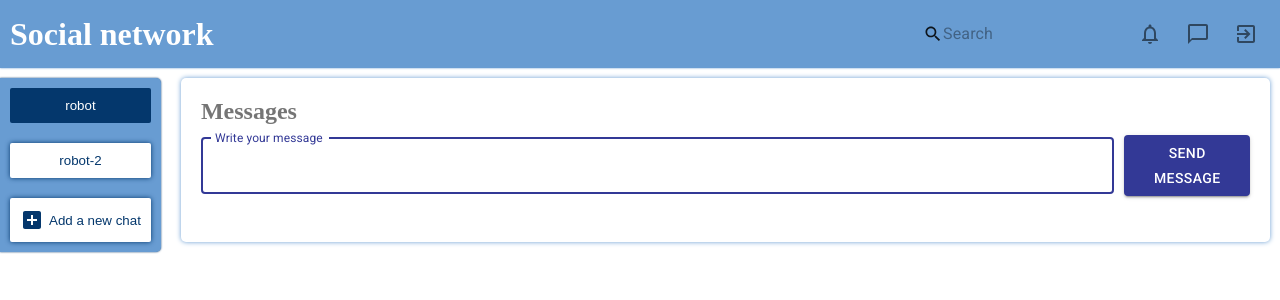
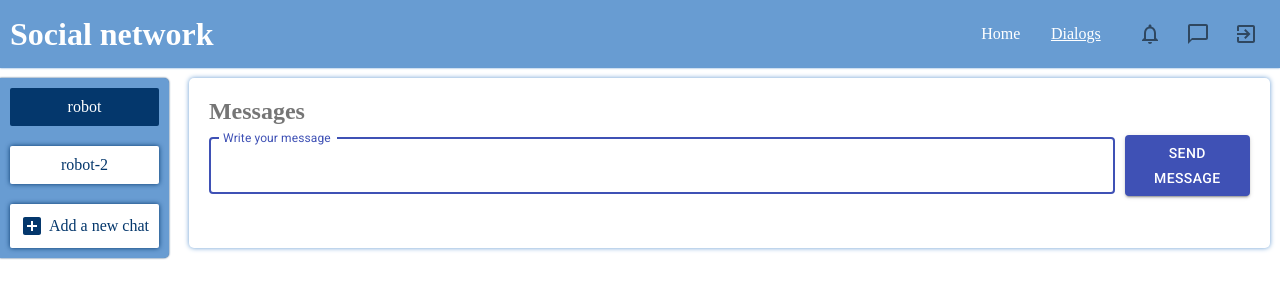
Before and after one commit to vlad-fray/gb_react, a React (Create React App) app: page /messages/1 in a window 1280 px wide. Shown: the top 300 px of the page. Built offline with nearby package versions, Linux system fonts and the light colour scheme.

Commit message:
complex state dialogsList, messaging

```diff
--- a/package.json
+++ b/package.json
@@ -10,6 +10,7 @@
     "prop-types": "^15.7.2",
     "react": "^17.0.2",
     "react-dom": "^17.0.2",
+    "react-router-dom": "^5.3.0",
     "react-scripts": "4.0.3",
     "web-vitals": "^1.0.1"
   },
--- a/src/App.js
+++ b/src/App.js
@@ -1,60 +1,78 @@
-import { createTheme, ThemeProvider } from '@material-ui/core';
-import { useCallback, useEffect, useState } from 'react';
+import { useState } from 'react';
+import { Route, Switch } from 'react-router';
 import './base.css';
 import Header from './components/Header/Header';
-import Main from './components/Main/Main';
+import Messages from './components/Message/Messages';
 import SideMenu from './components/SideMenu/SideMenu';
 
-const theme = createTheme({
-  palette: {
-    primary: {
-      main: '#333996',
-      light: '#3c44b126',
+function App() {
+  const [dialogsList, setDialogsList] = useState([
+    {
+      dialogId: 1,
+      title: 'robot',
+      messageList: [],
+      isActive: false,
     },
-    secondary: {
-      main: '#f83245',
-      light: '#f8324526',
+    {
+      dialogId: 2,
+      title: 'robot-2',
+      messageList: [],
+      isActive: false,
     },
-    background: {
-      default: '#f4f5fd',
-    },
-  },
-});
-
-function App() {
-  const [messageList, setMessageList] = useState([]);
-  const [chatList] = useState([
-    { title: 'robot', id: 1 },
-    { title: 'robot-2', id: 2 },
   ]);
 
-  const sendMessage = useCallback((text, author) => {
-    setMessageList((prev) => [
-      ...prev,
-      { text, author, id: Math.floor(Math.random() * 10000) },
-    ]);
-  }, []);
+  const sendMessage = ({ dialogId, text, author }) => {
+    setDialogsList((prev) => {
+      const currentId = dialogsList.findIndex(
+        (dia) => dia.dialogId === dialogId
+      );
+      const newDialogsList = [...prev];
 
-  useEffect(() => {
-    const id = messageList.length - 1;
-    if (id >= 0 && messageList[id].author !== 'robot') {
+      newDialogsList[currentId].messageList = [
+        ...newDialogsList[currentId].messageList,
+        { text, author, id: Math.floor(Math.random() * 10000) },
+      ];
+
+      // currentId - id элемента массива
+      // dialogId - id самого диалога
+      // сей чудо-костыль нужен, чтобы получить ответное сообщение
+      getAnswer(currentId, dialogId);
+
+      return newDialogsList;
+    });
+  };
+
+  const getAnswer = (currentId, dialogId) => {
+    const dialog = dialogsList[currentId];
+    const messageList = dialog.messageList;
+    const lastMes = messageList.length - 1;
+
+    if (messageList[lastMes].author !== dialog.title) {
       setTimeout(() => {
-        sendMessage(
-          'Your message is good, but mine is better',
-          'robot'
-        );
+        sendMessage({
+          text: 'Hello, leather bag',
+          author: dialog.title,
+          dialogId,
+        });
       }, 1500);
     }
-  }, [messageList, sendMessage]);
+  };
 
   return (
-    <ThemeProvider theme={theme}>
-      <div className='layout'>
-        <Header />
-        <SideMenu chats={chatList} />
-        <Main messageList={messageList} sendMessage={sendMessage} />
-      </div>
-    </ThemeProvider>
+    <div className='layout'>
+      <Header />
+      <Switch>
+        <Route path='/' exact>
+          <h1>Home page</h1>
+        </Route>
+        <Route path='/messages'>
+          <SideMenu dialogsList={dialogsList} />
+          <Route path='/messages/:id'>
+            <Messages dialogsList={dialogsList} sendMessage={sendMessage} />
+          </Route>
+        </Route>
+      </Switch>
+    </div>
   );
 }
 
--- a/src/components/Header/Header.js
+++ b/src/components/Header/Header.js
@@ -1,19 +1,23 @@
-import { IconButton, Badge, InputBase } from '@material-ui/core';
+import { IconButton, Badge } from '@material-ui/core';
 import { memo } from 'react';
 import NotificationsNoneIcon from '@material-ui/icons/NotificationsNone';
 import ChatBubbleOutlineIcon from '@material-ui/icons/ChatBubbleOutline';
 import ExitToAppIcon from '@material-ui/icons/ExitToApp';
-import SearchIcon from '@material-ui/icons/Search';
 import classes from './Header.module.css';
+import { NavLink } from 'react-router-dom';
 
 const Header = () => {
   return (
     <header className={classes.header}>
       <h1>Social network</h1>
-      <InputBase
-        placeholder='Search'
-        startAdornment={<SearchIcon fontSize='small' />}
-      />
+      <nav>
+        <NavLink exact activeClassName={classes.active} to='/'>
+          Home
+        </NavLink>
+        <NavLink activeClassName={classes.active} to='/messages'>
+          Dialogs
+        </NavLink>
+      </nav>
       <div>
         <IconButton>
           <Badge badgeContent={0} color='secondary'>
--- a/src/components/Header/Header.module.css
+++ b/src/components/Header/Header.module.css
@@ -12,6 +12,22 @@
   margin-right: auto;
 }
 
+.header nav {
+  display: flex;
+  justify-content: space-around;
+  max-width: 150px;
+  width: 100%;
+  margin: 0 10px;
+}
+
+.header a {
+  color: white;
+}
+
+.active {
+  text-decoration: underline;
+}
+
 @media (max-width: 900px) {
   .header h1 {
     font-size: 24px;
--- a/src/components/Main/Main.js
+++ /dev/null
@@ -1,24 +0,0 @@
-import classes from './Main.module.css';
-import Message from '../Message/Message';
-import SendMessageForm from '../Message/SendMessageForm';
-
-const Main = ({ messageList, sendMessage }) => {
-  return (
-    <main className={classes.main}>
-      <h2>Messages</h2>
-      {messageList.map((mes) => {
-        return (
-          <Message
-            key={mes.id}
-            author={mes.author}
-            message={mes.text}
-          />
-        );
-      })}
-
-      <SendMessageForm sendMessage={sendMessage} />
-    </main>
-  );
-};
-
-export default Main;
--- /dev/null
+++ b/src/components/Message/Messages.js
@@ -0,0 +1,31 @@
+import classes from './Messages.module.css';
+import Message from './Message';
+import SendMessageForm from './SendMessageForm';
+import { useParams } from 'react-router';
+
+const Messages = ({ sendMessage, dialogsList }) => {
+  const params = useParams();
+  const paramId = +params.id;
+
+  const currentDialog = dialogsList.find(
+    (dialog) => dialog.dialogId === paramId
+  );
+
+  const sendMessageHandler = (text, author) => {
+    sendMessage({ dialogId: paramId, text, author });
+  };
+
+  return (
+    <main className={classes.main}>
+      <h2>Messages</h2>
+
+      {currentDialog.messageList.map((mes) => {
+        return <Message key={mes.id} author={mes.author} message={mes.text} />;
+      })}
+
+      <SendMessageForm sendMessage={sendMessageHandler} />
+    </main>
+  );
+};
+
+export default Messages;
--- a/src/components/SideMenu/SideMenu.js
+++ b/src/components/SideMenu/SideMenu.js
@@ -1,25 +1,27 @@
 import classes from './SideMenu.module.css';
 import AddBoxIcon from '@material-ui/icons/AddBox';
-const SideMenu = ({ chats }) => {
+import { NavLink } from 'react-router-dom';
+const SideMenu = ({ dialogsList }) => {
   return (
     <aside className={`${classes['side-menu']}`}>
-      {chats?.map((chat) => (
-        <button
-          onClick={() => console.log('hey')}
-          key={chat.id}
-          className={chat.id === 1 ? classes['active-chat'] : ''}
-          disabled={chat.id === 1}
+      {dialogsList?.map((dialog) => (
+        <NavLink
+          key={dialog.dialogId}
+          activeClassName={classes['active-chat']}
+          to={`/messages/${dialog.dialogId}`}
         >
-          {chat.title}
-        </button>
+          {dialog.title}
+        </NavLink>
       ))}
-      <button
+      <NavLink
         className={classes.add}
         onClick={() => console.log('addHey')}
+        to='/messages/add-dialog'
+        activeClassName={classes['active-chat']}
       >
         <AddBoxIcon />
         Add a new chat
-      </button>
+      </NavLink>
     </aside>
   );
 };
--- a/src/components/SideMenu/SideMenu.module.css
+++ b/src/components/SideMenu/SideMenu.module.css
@@ -9,7 +9,7 @@
   box-shadow: 0 0 2px 0 var(--secondary-dark);
 }
 
-.side-menu button {
+.side-menu a {
   margin: 10px;
   padding: 10px;
   background-color: white;
@@ -17,9 +17,10 @@
   border-radius: 2px;
   border: none;
   box-shadow: 0 0 5px 0 var(--secondary-dark);
+  text-align: center;
 }
 
-.side-menu button:hover {
+.side-menu a:hover {
   box-shadow: none;
 }
 
--- a/src/index.js
+++ b/src/index.js
@@ -1,10 +1,13 @@
 import React from 'react';
 import ReactDOM from 'react-dom';
+import { BrowserRouter } from 'react-router-dom';
 import App from './App';
 
 ReactDOM.render(
   // <React.StrictMode>
-  <App />,
+  <BrowserRouter>
+    <App />
+  </BrowserRouter>,
   // </React.StrictMode>
   document.getElementById('root')
 );
```
Also changed, not shown: src/components/Message/Messages.module.css (renamed from src/components/Main/Main.module.css), 1 other file (tests, documents, lock files or other folders).
